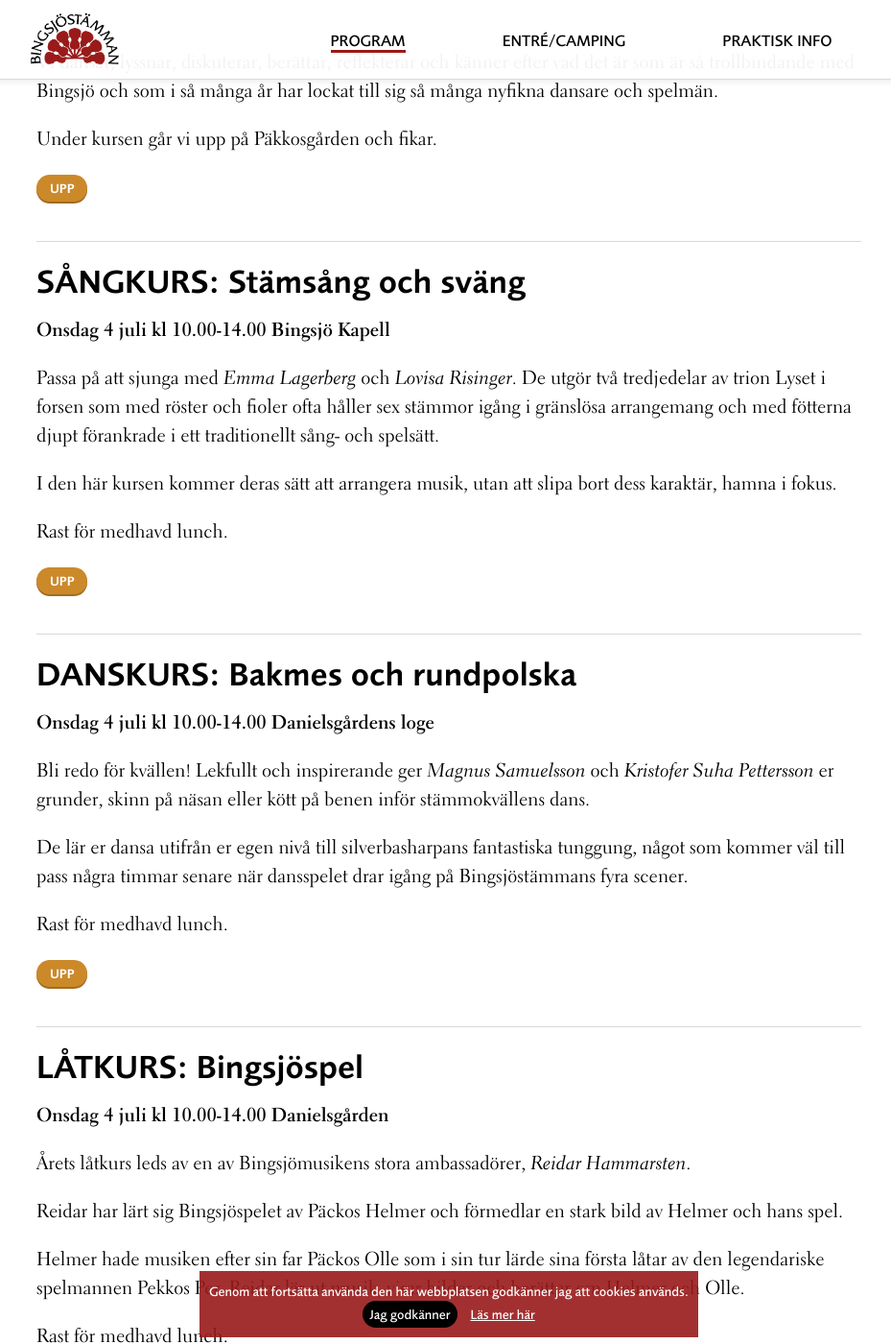
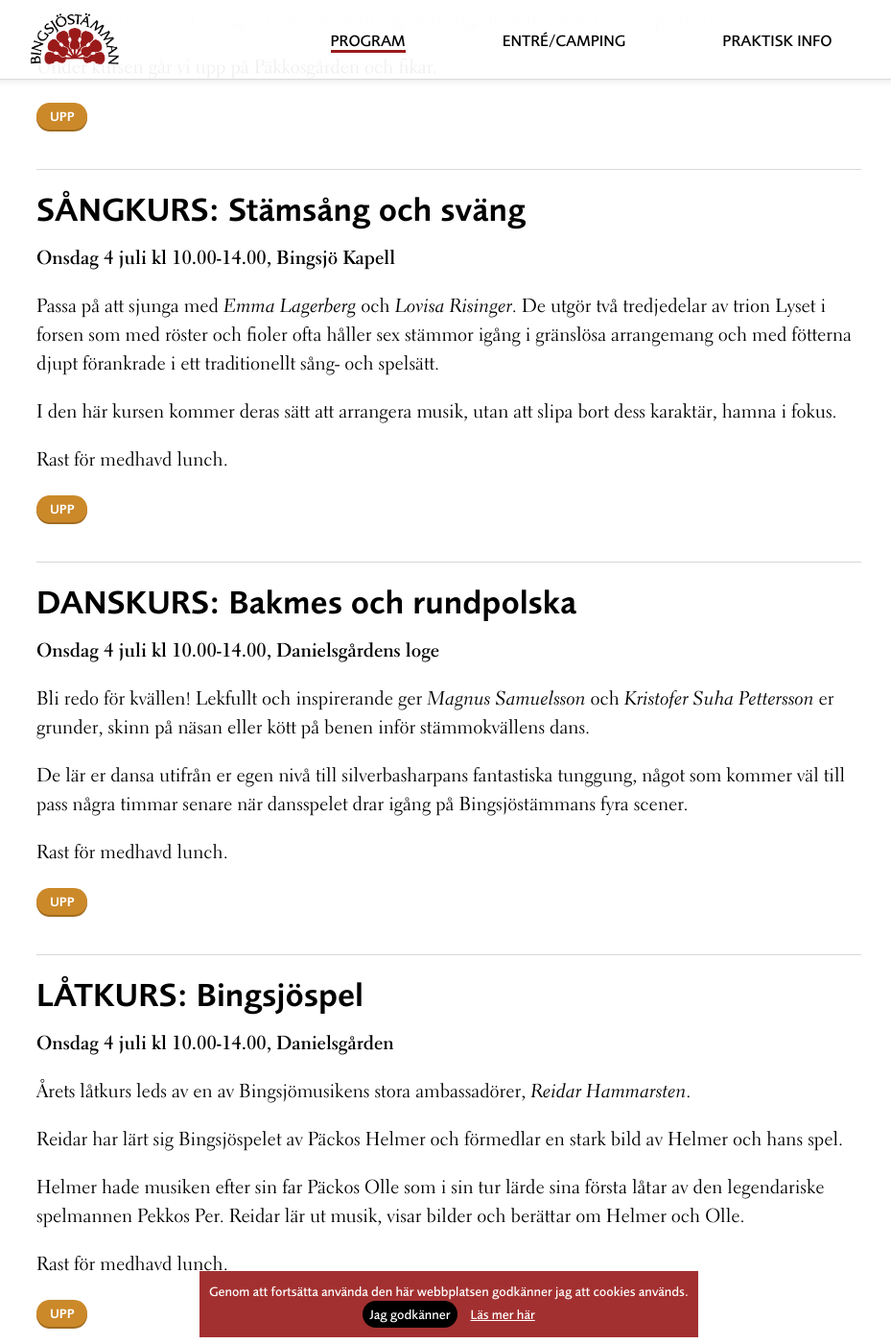
Before and after one commit to bingsjostamman/bingsjostamman.github.io, a Jekyll site: the page built from 2018/kurser.md, in a window 1280 px wide and 1400 px high, scrolled down 1217 px. Shown: the whole window at 96% size, without its empty margins (172-1101 px from the left). Built offline with Jekyll 4.4.1, drawn with Linux system fonts in a browser that asks for light colours; some of the changed text lies outside the part shown.

Commit message:
minor correction

```diff
--- a/2018/kurser.md
+++ b/2018/kurser.md
@@ -15,11 +15,12 @@
 - [Stämsång och sväng](#sngkurs-stmsng-och-svng)
 - [Bakmes och rundpolska](#danskurs-bakmes-och-rundpolska)
 - [Bingsjöspel](#ltkurs-bingsjspel)
+{: .toc}
 
 
 ## DANSKURS: Päkkos Gustaf i dans och musik
 
-Tisdag 3 juli kl 15.00-19.00
+Tisdag 3 juli kl 15.00-19.00,
 Danielsgårdens loge
 {: .time-location}
 
@@ -41,7 +42,7 @@
 
 ## SÅNGKURS: Stämsång och sväng
 
-Onsdag 4 juli kl 10.00-14.00
+Onsdag 4 juli kl 10.00-14.00,
 Bingsjö Kapell
 {: .time-location}
 
@@ -58,7 +59,7 @@
 
 ## DANSKURS: Bakmes och rundpolska
 
-Onsdag 4 juli kl 10.00-14.00
+Onsdag 4 juli kl 10.00-14.00,
 Danielsgårdens loge
 {: .time-location}
 
@@ -76,7 +77,7 @@
 
 ## LÅTKURS: Bingsjöspel
 
-Onsdag 4 juli kl 10.00-14.00
+Onsdag 4 juli kl 10.00-14.00,
 Danielsgården
 {: .time-location}
 
```
